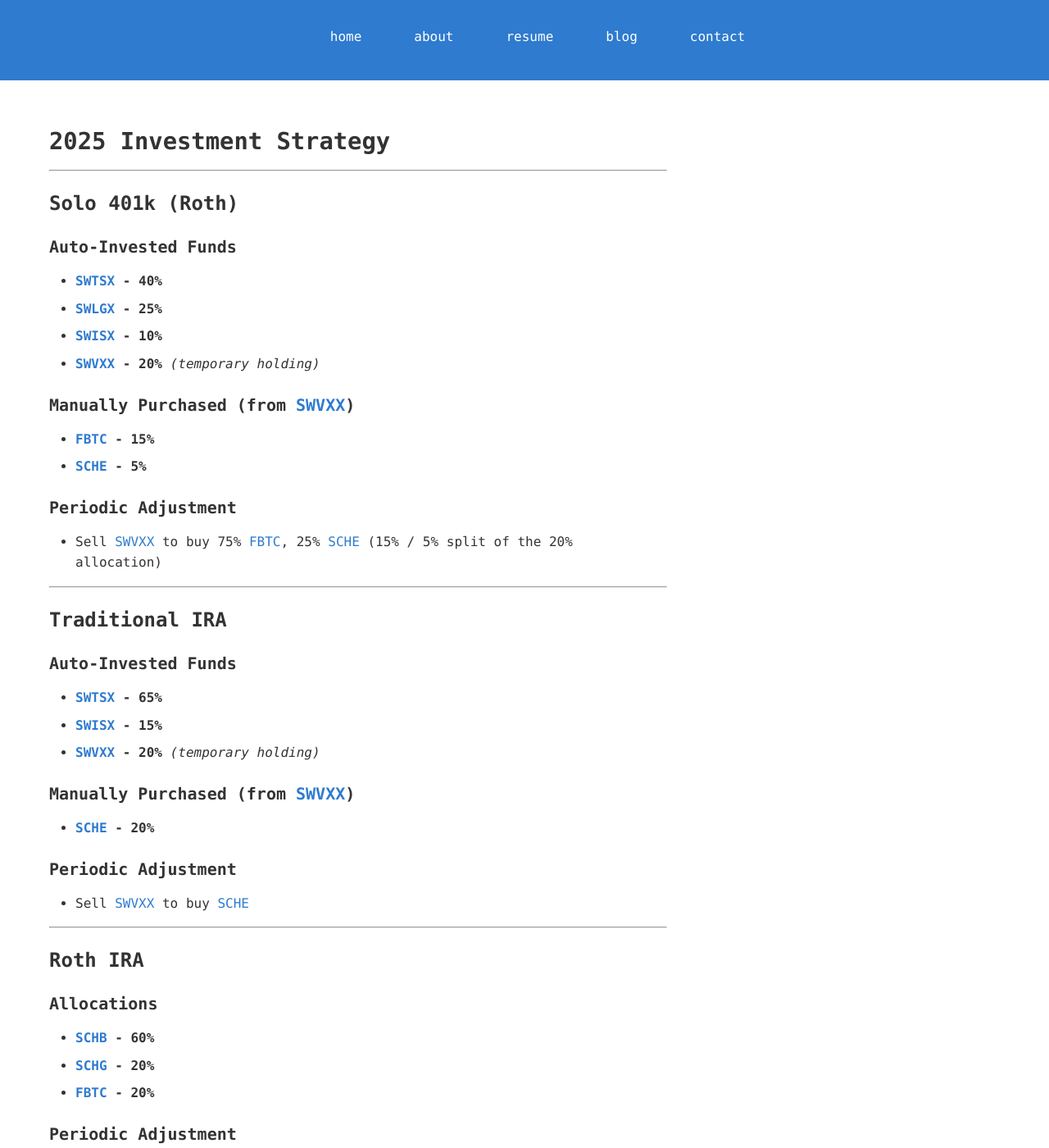
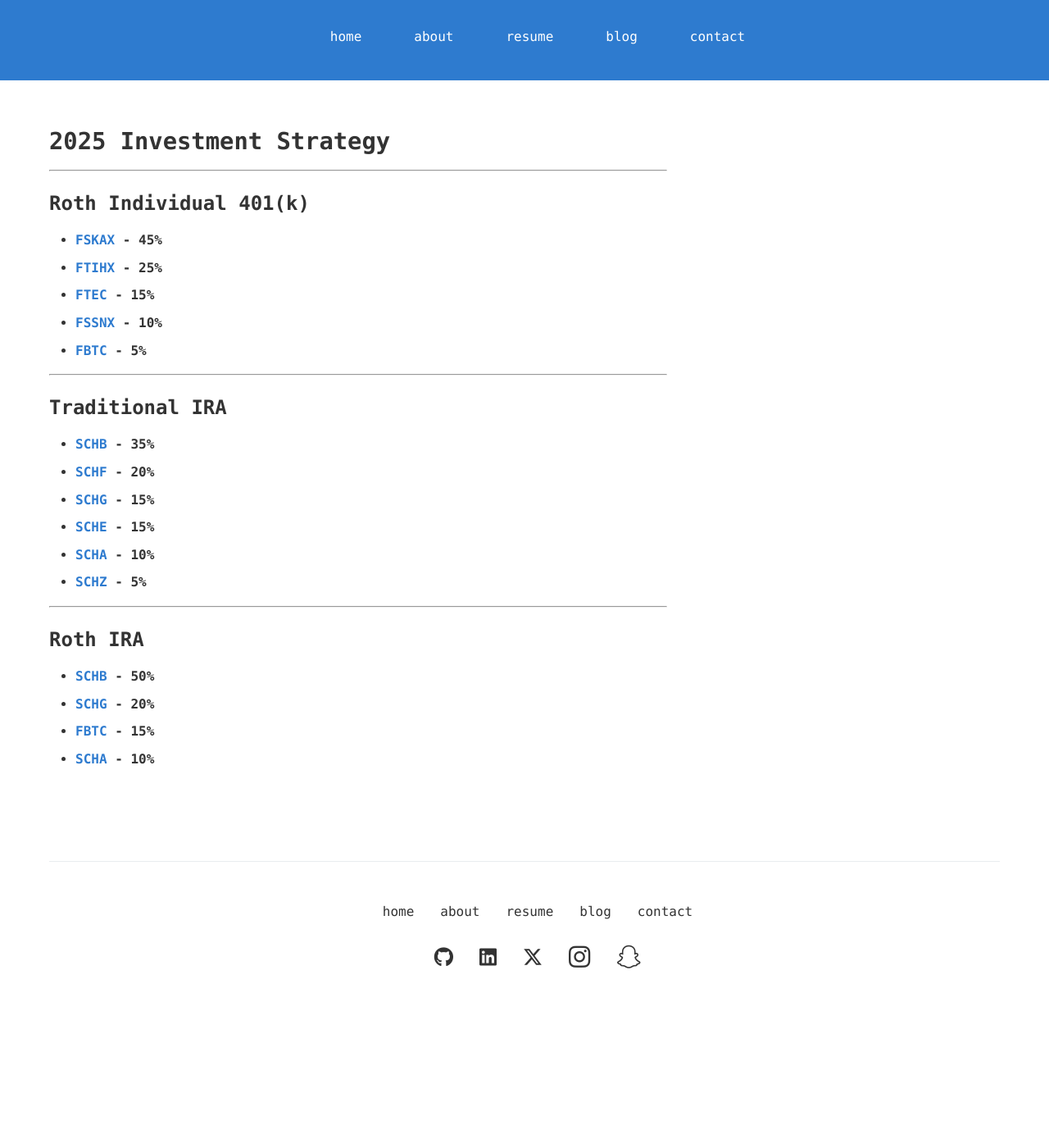
Before and after one commit to jmwoo/jmwoo.github.io, a Jekyll site: the page built from invest.md, in a window 1280 px wide and 1400 px high. Shown: the whole window at 82% size. Built offline with Jekyll 4.4.1, drawn with Linux system fonts in a browser that asks for light colours; our own code applies the rules of GitHub Pages for plain Markdown files; some of the changed text lies outside the part shown.

Commit message:
investing

```diff
--- a/invest.md
+++ b/invest.md
@@ -1,53 +1,28 @@
 # 2025 Investment Strategy
 
 ---
-## Solo 401k (Roth)
+## Roth Individual 401(k)
 
-### Auto-Invested Funds
-- **[SWTSX](https://www.schwabassetmanagement.com/products/swtsx) - 40%**
-- **[SWLGX](https://www.schwabassetmanagement.com/products/swlgx) - 25%**
-- **[SWISX](https://www.schwabassetmanagement.com/products/swisx) - 10%**
-- **[SWVXX](https://www.schwabassetmanagement.com/products/swvxx) - 20%** *(temporary holding)*
-
-### Manually Purchased (from [SWVXX](https://www.schwabassetmanagement.com/products/swvxx))
-- **[FBTC](https://www.fidelity.com/etfs/crypto-funds) - 15%**
-- **[SCHE](https://www.schwabassetmanagement.com/products/sche) - 5%**
-
-### Periodic Adjustment
-- Sell [SWVXX](https://www.schwabassetmanagement.com/products/swvxx) to buy 75% [FBTC](https://www.fidelity.com/etfs/crypto-funds), 25% [SCHE](https://www.schwabassetmanagement.com/products/sche) (15% / 5% split of the 20% allocation)
+- **[FSKAX](https://fundresearch.fidelity.com/mutual-funds/summary/315911693) - 45%**
+- **[FTIHX](https://fundresearch.fidelity.com/mutual-funds/summary/31635V638) - 25%**
+- **[FTEC](https://digital.fidelity.com/prgw/digital/research/quote/dashboard/summary?symbol=FTEC) - 15%**
+- **[FSSNX](https://fundresearch.fidelity.com/mutual-funds/summary/316146182) - 10%**
+- **[FBTC](https://digital.fidelity.com/prgw/digital/research/quote/dashboard/summary?symbol=FBTC) - 5%**
 
 ---
 ## Traditional IRA
 
-### Auto-Invested Funds
-- **[SWTSX](https://www.schwabassetmanagement.com/products/swtsx) - 65%**
-- **[SWISX](https://www.schwabassetmanagement.com/products/swisx) - 15%**
-- **[SWVXX](https://www.schwabassetmanagement.com/products/swvxx) - 20%** *(temporary holding)*
-
-### Manually Purchased (from [SWVXX](https://www.schwabassetmanagement.com/products/swvxx))
-- **[SCHE](https://www.schwabassetmanagement.com/products/sche) - 20%**
-
-### Periodic Adjustment
-- Sell [SWVXX](https://www.schwabassetmanagement.com/products/swvxx) to buy [SCHE](https://www.schwabassetmanagement.com/products/sche)
+- **[SCHB](https://www.schwabassetmanagement.com/products/schb) - 35%**
+- **[SCHF](https://www.schwabassetmanagement.com/products/schf) - 20%**
+- **[SCHG](https://www.schwabassetmanagement.com/products/schg) - 15%**
+- **[SCHE](https://www.schwabassetmanagement.com/products/sche) - 15%**
+- **[SCHA](https://www.schwabassetmanagement.com/products/scha) - 10%**
+- **[SCHZ](https://www.schwabassetmanagement.com/products/schz) - 5%**
 
 ---
 ## Roth IRA
 
-### Allocations
-- **[SCHB](https://www.schwabassetmanagement.com/products/schb) - 60%**
+- **[SCHB](https://www.schwabassetmanagement.com/products/schb) - 50%**
 - **[SCHG](https://www.schwabassetmanagement.com/products/schg) - 20%**
-- **[FBTC](https://www.fidelity.com/etfs/crypto-funds) - 20%**
-
-### Periodic Adjustment
-- No monthly action - not actively contributing
-
----
-## Brokerage (Taxable)
-
-### Allocations
-- Holdings vary - no target percentages (not actively contributing)
-
-### Periodic Adjustment
-- Buy [SCHG](https://www.schwabassetmanagement.com/products/schg) with any remaining cash
-- Once a year (early December): tax loss harvest - sell any lots at a loss and buy [SCHG](https://www.schwabassetmanagement.com/products/schg)
-- Note: Only [ETFs](https://en.wikipedia.org/wiki/Exchange-traded_fund) for tax efficiency
+- **[FBTC](https://digital.fidelity.com/prgw/digital/research/quote/dashboard/summary?symbol=FBTC) - 15%**
+- **[SCHA](https://www.schwabassetmanagement.com/products/scha) - 10%**
```
